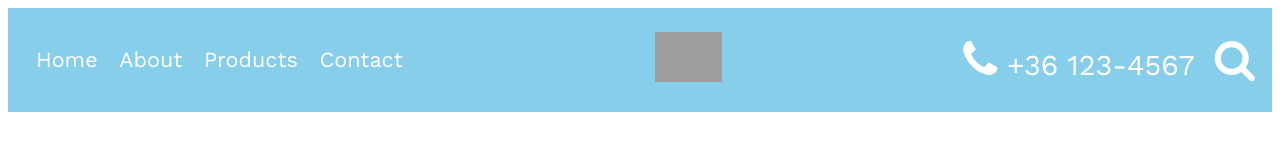
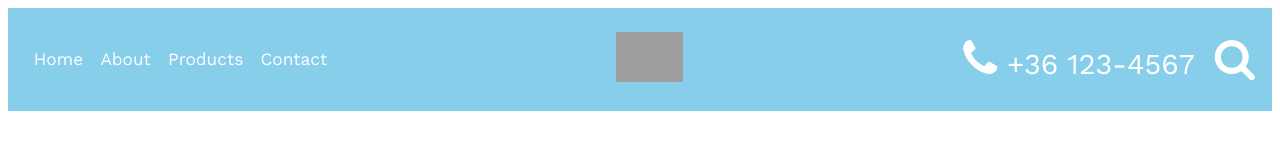
Before and after one commit to vorenus85/flexbox-workshop-2018-q2, a website: page example-3/end/index.html in a window 1280 px wide. Drawn offline with nearby package versions, Linux system fonts and the light colour scheme; grey boxes are pictures that could not be loaded.

Commit message:
complete example-3 readme

```diff
--- a/example-3/end/style.css
+++ b/example-3/end/style.css
@@ -18,7 +18,7 @@ header {
 
 header a {
     color: white;
-    font-size: 150%;
+    font-size: 120%;
 }
 
 .flex-item {
--- a/example-3/start/style.css
+++ b/example-3/start/style.css
@@ -9,17 +9,17 @@ body {
 
 header {
     background: skyblue;
-    padding:  1em .5em;
+    padding: 1em .5em;
     color: white;
 }
 
 header a {
     color: white;
-    font-size: 150%;
+    font-size: 120%;
 }
 
 .flex-item {
-    padding:  10px;
+    padding: 10px;
 }
 
 .logo {
@@ -44,7 +44,7 @@ header a {
 
 .navigation {
     margin: 0;
-    list-style:none;
+    list-style: none;
 }
 
 .navigation a {
```
Also changed, not shown: example-3/README.md.
